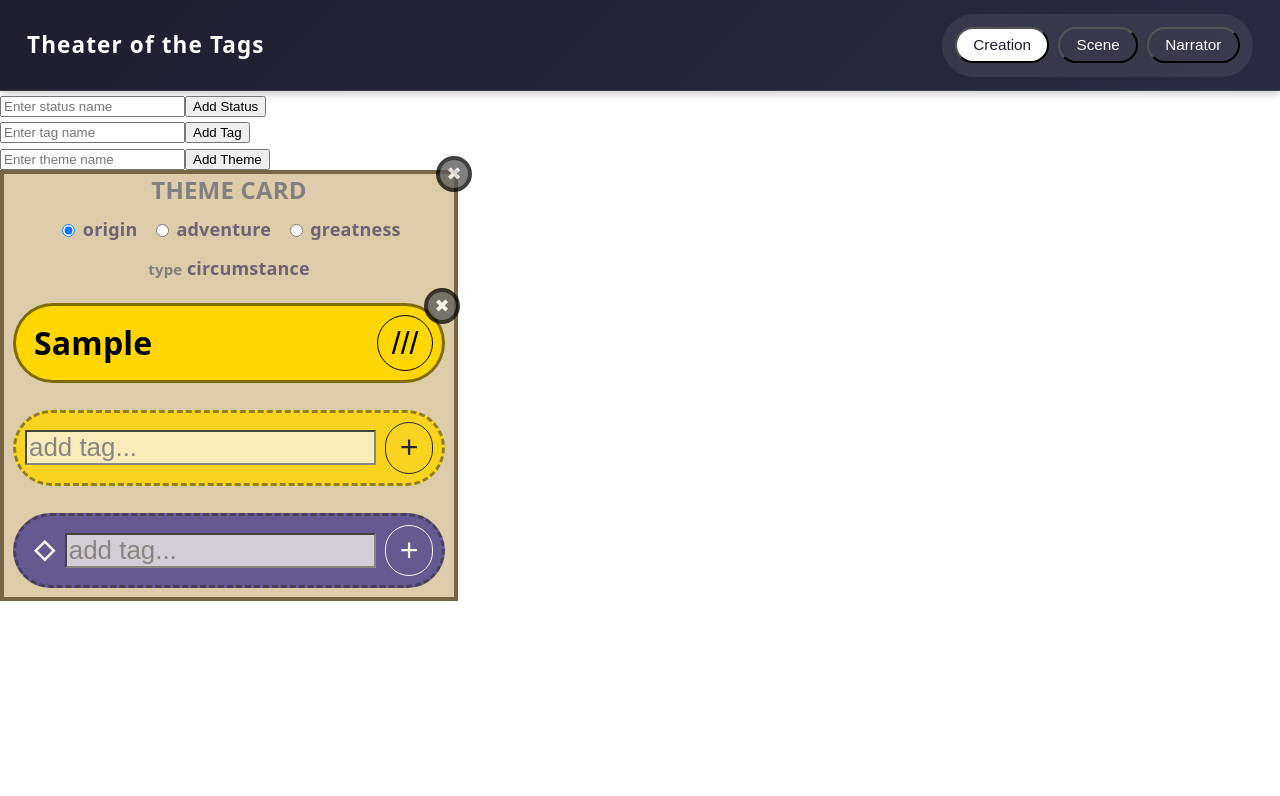
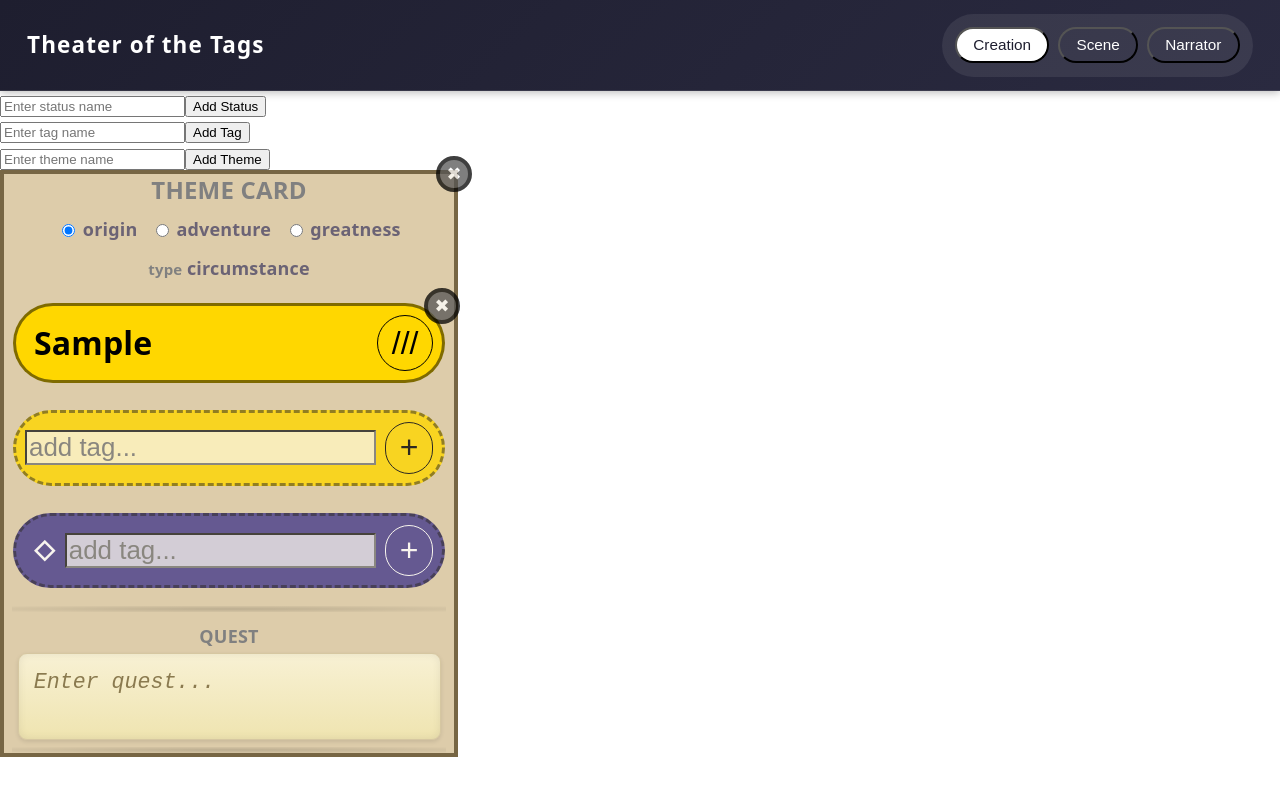
Before and after one commit to avocabavo/TheaterOfTheTags, a Vue app in the folder theater-of-the-tags/: page / in a window 1280 px wide. Both pictures are taken after typing "Sample" into the empty fields and a click on the button "Add Theme". Shown: the top 796 px of the page. Built offline with nearby package versions, Linux system fonts and the light colour scheme; what y-websocket would draw is missing.

Commit message:
quest component is live!

```diff
--- /dev/null
+++ b/theater-of-the-tags/src/components/Quest.vue
@@ -0,0 +1,152 @@
+<script setup lang="ts">
+import { nextTick, onMounted, ref, watch } from 'vue'
+import * as Y from 'yjs'
+import { useYMapField } from '../lib/yjsComposables'
+import { useMode } from '../lib/modeStore'
+import type { ThemeData } from '../lib/schema'
+
+const { mode } = useMode()
+
+const props = defineProps<{
+  shard: Y.Map<any> // parent map that contains "quest"
+}>()
+
+// Yjs binding
+const quest = useYMapField<ThemeData, 'quest'>(props.shard, 'quest', '')
+
+// Local input state (for debouncing)
+const localValue = ref(quest.value)
+
+// Keep local in sync if Yjs updates externally
+watch(quest, (val) => {
+  if (val !== localValue.value) {
+    localValue.value = val
+  }
+})
+
+// Debounce write → Yjs
+let timeout: number | undefined
+watch(localValue, (val) => {
+  nextTick(autoResize)
+  window.clearTimeout(timeout)
+  timeout = window.setTimeout(() => {
+    if (val !== quest.value) {
+      quest.value = val
+    }
+  }, 200) // tweak debounce timing as needed
+})
+
+const textareaRef = ref<HTMLTextAreaElement | null>(null)
+
+function autoResize() {
+  const el = textareaRef.value
+  if (!el) return
+
+  el.style.height = 'auto'
+  el.style.height = el.scrollHeight + 'px'
+}
+
+onMounted(()=> {
+  nextTick(autoResize)
+})
+</script>
+
+<template>
+  <div class="quest-container">
+    <p class="the-word-quest">QUEST</p>
+    <textarea
+      ref="textareaRef"
+      v-model="localValue"
+      class="quest-input"
+      :disabled="mode === 'scene'"
+      placeholder="Enter quest..."
+      @input="autoResize"
+    />
+  </div>
+</template>
+
+<style scoped>
+.quest-container {
+  width: 100%;
+  position: relative;
+  padding: 0.75rem;
+}
+
+.the-word-quest {
+  width: 100%;
+  text-align: center;
+  margin-top: 0.2rem;
+  margin-bottom: 0.2rem;
+  font-size: large;
+  color: gray;
+}
+
+/* Parchment look */
+.quest-input {
+  width: 100%;
+  max-width: 25rem;
+  display: block;
+  box-sizing: border-box;
+
+  min-height: 4.5rem;
+  overflow: hidden;
+  resize: none;
+
+  font-size: larger;
+  line-height: 1.4;
+
+  padding: 0.75rem 0.85rem;
+
+  border: 0.1rem solid #d6c7a1;
+  border-radius: 0.5rem;
+
+  background: linear-gradient(180deg, #f8f1d4 0%, #efe4b0 100%);
+  color: #4a3b1f;
+
+  box-shadow:
+    inset 0 0 0.5rem rgba(0,0,0,0.08),
+    0 0.1rem 0.25rem rgba(0,0,0,0.1);
+
+  outline: none;
+}
+
+/* Slight "aged paper" texture feel */
+.quest-input::placeholder {
+  color: #8a7a4f;
+  font-style: italic;
+}
+
+/* Disabled = looks like parchment text, NOT a greyed input */
+.quest-input:disabled {
+  color: #3a2f18;
+  background: linear-gradient(180deg, #f4ecd0 0%, #e8ddb0 100%);
+  border-color: #cbb98a;
+
+  opacity: 1;              /* prevent default fade */
+  cursor: default;
+}
+
+/* Remove typical disabled textarea look */
+.quest-input:disabled::selection {
+  background: rgba(120, 100, 50, 0.2);
+}
+
+/* Optional: subtle scroll edges effect */
+.quest-container::before,
+.quest-container::after {
+  content: "";
+  position: absolute;
+  left: 8px;
+  right: 8px;
+  height: 6px;
+  background: radial-gradient(ellipse at center, rgba(0,0,0,0.15), transparent);
+}
+
+.quest-container::before {
+  top: 0;
+}
+
+.quest-container::after {
+  bottom: 0;
+}
+</style>
--- a/theater-of-the-tags/src/components/Theme.vue
+++ b/theater-of-the-tags/src/components/Theme.vue
@@ -8,6 +8,7 @@ import type { TagData, TagNature, TagShard, ThemeData } from '../lib/schema';
 import DeleteButton from './DeleteButton.vue';
 import { useMode } from '../lib/modeStore';
 import NewTag from './NewTag.vue';
+import Quest from './Quest.vue';
 
 const { mode } = useMode()
 
@@ -17,7 +18,6 @@ const props = defineProps<{
 
 const might = useYMapField<ThemeData, 'might'>(props.shard, 'might', 'origin')
 const themeType = useYMapField<ThemeData, 'themeType'>(props.shard, 'themeType', 'circumstance')
-const quest = useYMapField<ThemeData, 'quest'>(props.shard, 'quest', '')
 const abandon = useYMapField<ThemeData, 'abandon'>(props.shard, 'abandon', 0)
 const improve = useYMapField<ThemeData, 'improve'>(props.shard, 'improve', 0)
 const milestone = useYMapField<ThemeData, 'milestone'>(props.shard, 'milestone', 0)
@@ -122,6 +122,10 @@ function handleCreateTag(data: {name: string, nature: TagNature, scratched: bool
         @create="handleCreateTag"
       />
     </div>
+
+    <div class="tag-section">
+      <Quest :shard="shard" />
+    </div>
   </div>
 </template>
 
```
